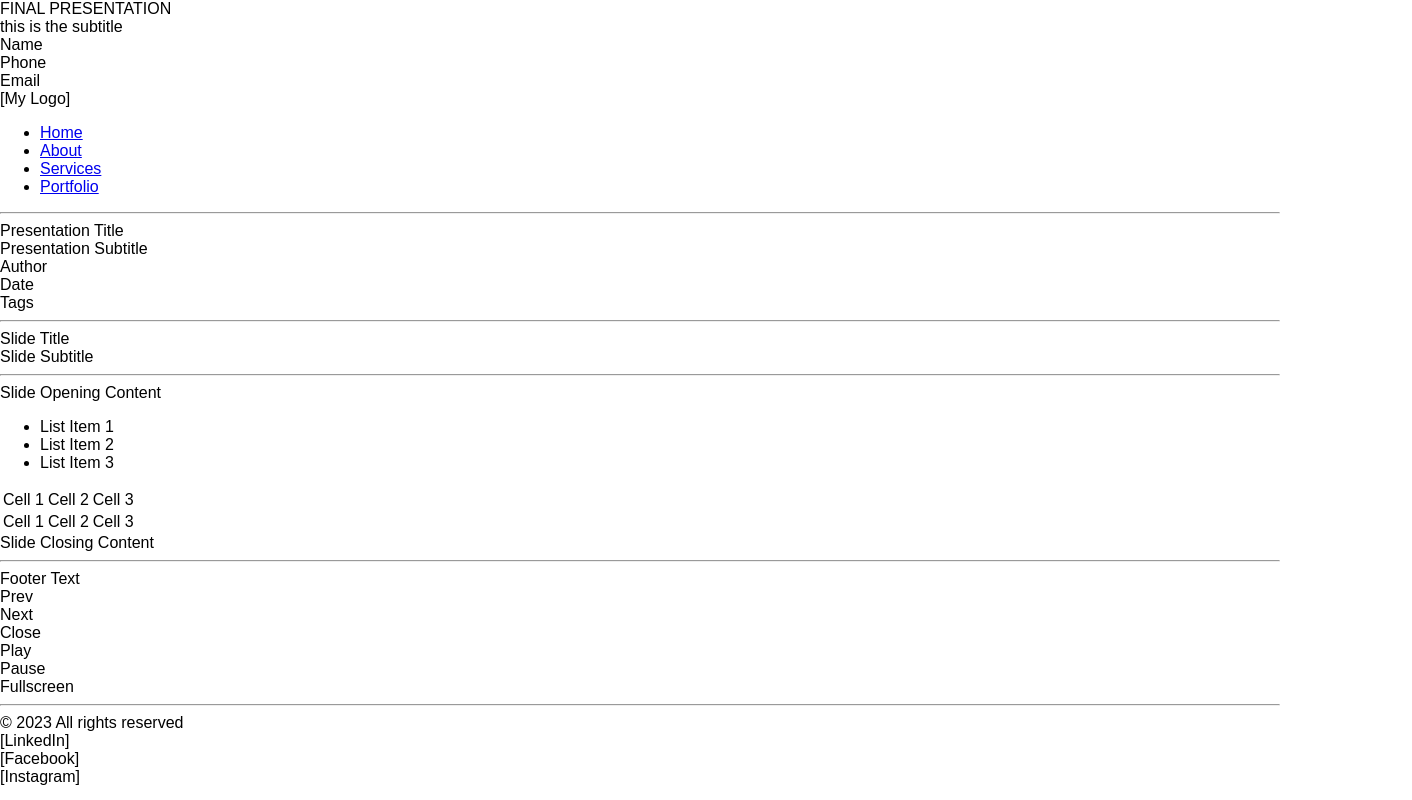
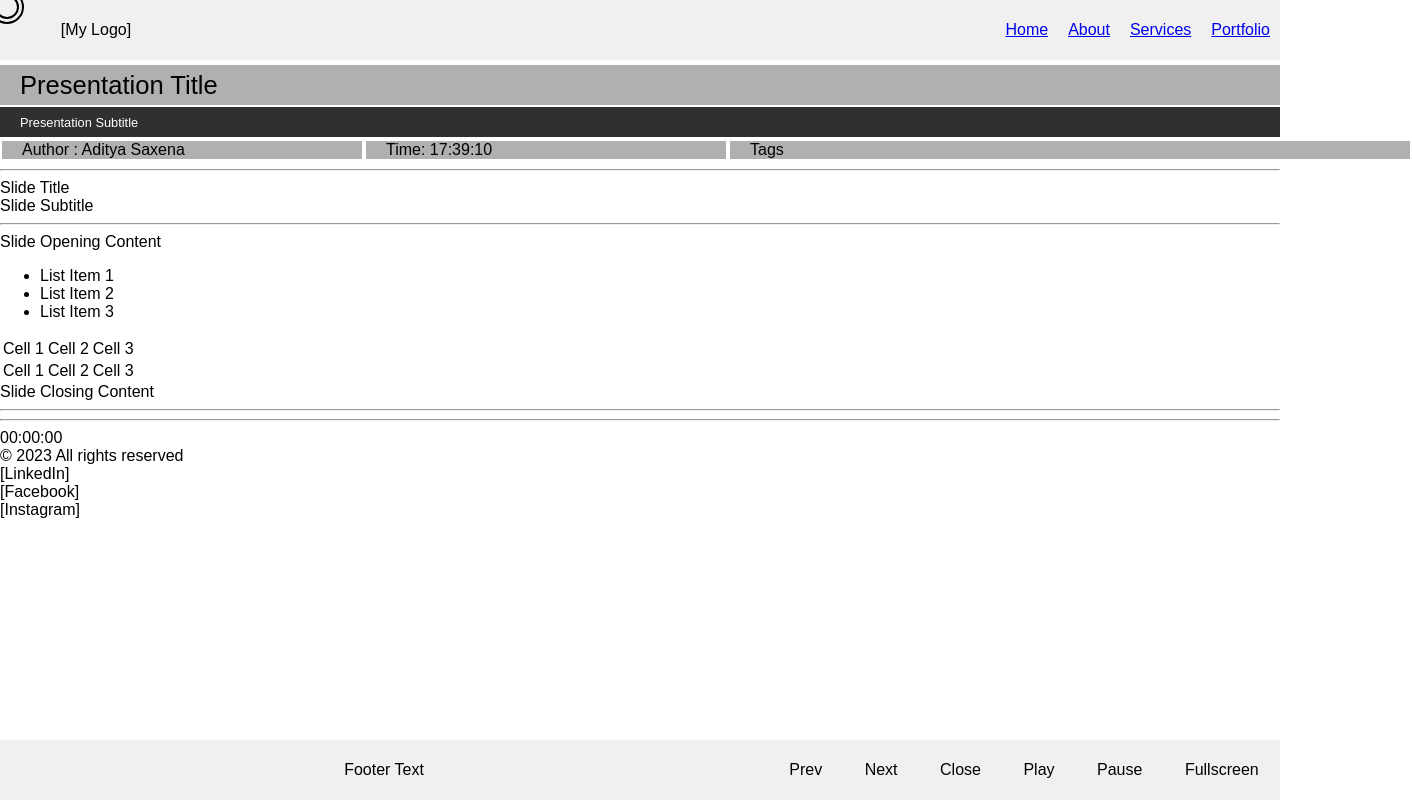
Before and after one commit to mr-saxena-aditya/AnimeJS_Presentation, a website: page index.html in a window 1280 px wide. Both pictures are taken after a click on the link "Home". Shown: the whole page, 1412 px wide, since content can reach past the window. Drawn offline with Linux system fonts and the light colour scheme.

Commit message:
starting cursor effects

```diff
--- a/css/styles.css
+++ b/css/styles.css
@@ -1,13 +1,46 @@
+@import url('https://fonts.googleapis.com/css2?family=Comfortaa:wght@700&family=Montserrat:wght@400;500;600;700;800;900&family=Raleway:wght@100;300&display=swap');
+
 /* Global Styles */
 body {
   margin: 0;
   padding: 0;
   font-family: Arial, sans-serif;
+  cursor: none !important;
 }
 
 /* Classes and IDs */
 .preloader {
   /* Styles for preloader element */
+  display: flex;
+  position: absolute;
+  top: 0;
+  left: 0;
+  width: 90vw;
+  height: 90vh;
+  background-color: #fff;
+  border-left: #000 solid 5vw;
+  border-right: #000 solid 5vw;
+  border-bottom: #000 solid 5vh;
+  border-top: #000 solid 5vh;
+  z-index: 999;
+  justify-content: center;
+  align-items: center;
+  text-align: center;
+  z-index: 999;
+  opacity: 1; /* Set initial opacity to 1 (visible) */
+  transition: opacity 1s ease; /* Add transition for opacity property */
+}
+
+.hide-preloader {
+    opacity: 0;
+    visibility: hidden;
+    transition: opacity 0.5s ease, visibility 0.5s ease;
+  }
+
+/* Add a class to hide the preloader smoothly */
+.preloader .hide {
+    opacity: 0; /* Set opacity to 0 (hidden) */
+    pointer-events: none; /* Disable pointer events on hidden preloader */
   }
 
 .preloader-inner {
@@ -20,14 +53,26 @@ body {
 
 .preloader-title {
   /* Styles for preloader-title element */
+  display: block;
+  font-size: 5vw !important;
+  width: 100%;
+  position: relative;
 }
 
 .preloader-subtitle {
   /* Styles for preloader-subtitle element */
+  display: block;
+  font-size: 2vw !important;
+  width: 100%;
+  position: relative;
 }
 
 .preloader-date {
   /* Styles for preloader-date element */
+  display: block;
+  font-size: 1.5vw !important;
+  width: 100%;
+  position: relative;
 }
 
 .preloader-contact-card {
@@ -40,26 +85,67 @@ body {
 
 .preloader-contact-card-contact {
   /* Styles for preloader-contact-card-contact element */
+  display: flex !important;
 }
 
 .preloader-contact-card-name {
   /* Styles for preloader-contact-card-name element */
+  display: block;
 }
 
 .preloader-contact-card-phone {
   /* Styles for preloader-contact-card-phone element */
+  width: 50%;
+  padding: 10px !important;
+  box-sizing: border-box;
 }
 
 .preloader-contact-card-email {
   /* Styles for preloader-contact-card-email element */
+  width: 50%;
+  padding: 10px !important;
+  box-sizing: border-box;
 }
 
 .preloader-progress {
   /* Styles for preloader-progress element */
 }
 
-  .cursor {
-    /* Styles for cursor element */
+.custom-cursor {
+    width: 30px;
+    height: 30px;
+    border: 2px solid #000;
+    border-radius: 50%;
+    position: fixed;
+    pointer-events: none;
+    z-index: 9999;
+    background-color: transparent;
+    display: flex;
+    justify-content: center;
+    align-items: center;
+  }
+
+  .custom-cursor-inner {
+    width: 20px;
+    height: 20px;
+    border: 2px solid #000;
+    border-radius: 50%;
+    position: fixed;
+    pointer-events: none;
+    z-index: 9999;
+    background-color: transparent;
+    transition: all 0.3s ease-out; /* Add a smooth transition effect */
+  }
+
+  /* Change the size of .custom-cursor-inner when hovering over a link */
+  a:hover .custom-cursor {
+    width: 30px;
+    height: 30px;
+  }
+
+  a:hover .custom-cursor-inner {
+    width: 30px;
+    height: 30px;
   }
 
 .full-screen-menu {
@@ -72,10 +158,27 @@ body {
 
 .navbar {
   /* Styles for navbar element */
+  width: 100vw;
+  height: fit-content;
+  min-height: 60px !important;
+  background-color: #F0F0F0;
+  display: flex;
+  position: fixed;
+  top: 0;
+  left: 0;
+  justify-content: space-between;
+  align-items: center;
 }
 
 .nav-logo {
   /* Styles for nav-logo element */
+  width: 15vw;
+  height: 60px;
+  min-width: 15vw;
+  min-height: 60px;
+  justify-content: space-around;
+  align-items: center;
+  display: flex;
 }
 
 .nav-button {
@@ -84,14 +187,28 @@ body {
 
 .nav-menu {
   /* Styles for nav-menu element */
+  width: 85vw;
+  min-width: 85vw;
+  align-items: center;
+  display: flex;
+
 }
 
 .nav-menu-ul {
   /* Styles for nav-menu-ul element */
+  list-style: none;
+  text-decoration: none;
+  display: flex;
+  width: 85vw;
+  min-width: 300px;
+  justify-content: end;
 }
 
 .nav-menu-li {
   /* Styles for nav-menu-li element */
+  margin-left: 10px;
+  margin-right:10px;
+  text-decoration: none;
 }
 
 .nav-menu-a {
@@ -100,34 +217,78 @@ body {
 
 .presentation {
   /* Styles for presentation element */
+  margin-top: 55px !important;
+  display: block;
 }
 
 .presentation-header {
   /* Styles for presentation-header element */
+  display: block !important;
 }
 
 .presentation-title {
   /* Styles for presentation-title element */
+  display: flex !important;
+  font-family: "Montserrat" sans-serif;
+  font-size: 2vw!important;
+  background-color: #B0B0B0;
+  height: 40px !important;
+  min-height: 40px !important;
+  align-items: center;
+  padding-left: 20px;
+  margin-top: 2px;
+  margin-bottom: 2px;
 }
 
 .presentation-subtitle {
   /* Styles for presentation-subtitle element */
+  display: flex;
+  font-family: "Raleway" sans-serif;
+  font-size: 1vw!important;
+  background-color: #303030;
+  color: #fff;
+  height: 30px !important;
+  min-height: 30px !important;
+  align-items: center;
+  padding-left: 20px;
+  margin-top: 2px;
+  margin-bottom: 2px;
 }
 
 .presentation-metadata {
   /* Styles for presentation-metadata element */
+  display: inline-flex;
 }
 
 .metadata-author {
   /* Styles for metadata-author element */
+  width:25vw;
+  padding-left: 20px;
+  padding-right: 20px;
+  background-color: #B0B0B0;
+  margin: 2px;
 }
 
-  .metadata-date {
-    /* Styles for metadata-date element */
+.metadata-time{
+  /* Styles for metadata-time element */
+  width: 25vw;
+  padding-left: 20px;
+  padding-right: 20px;
+  background-color: #B0B0B0;
+  margin: 2px;
+}
+
+#timeDisplay {
+    display: inline;
 }
 
 .metadata-tags {
   /* Styles for metadata-tags element */
+  width: 50vw;
+  padding-left: 20px;
+  padding-right: 20px;
+  background-color: #B0B0B0;
+  margin: 2px;
 }
 
 .slide {
@@ -192,14 +353,38 @@ body {
 
 .presentation-footer {
   /* Styles for presentation footer element */
+  display: flex !important;
+  position: fixed;
+  bottom: 0;
+  width: 100vw;
+  min-width: 100vw;
+  height: fit-content;
+  min-height: 60px !important;
+  left: 0;
+  background-color: #F0F0F0;
+  opacity: 1;
+  z-index: 998;
 }
 
 .presentation-footer-text {
   /* Styles for presentation footer text element */
+  display: flex;
+  width: 60vw;
+  min-width: 60vw;
+  justify-content: space-around;
+  align-items: center;
 }
 
 .presentation-controls {
   /* Styles for presentation controls element */
+  display: flex;
+  width: 40vw;
+  min-width: 40vw;
+  height: fit-content;
+  min-height: 60px;
+  justify-content: space-around;
+  align-items: center;
+  font-size: medium;
 }
 
 .presentation-controls-prev {
--- a/index.html
+++ b/index.html
@@ -14,13 +14,18 @@
             <div class="preloader-icon"></div>
             <div class="preloader-title">FINAL PRESENTATION</div>
             <div class="preloader-subtitle">this is the subtitle</div>
-            <div class="preloader-date"></div>
+            <hr>
+            <div class="preloader-date">
+                <div id="dateTimeDisplay">00:00:00</div>
+            </div>
+            <hr>
             <div class="preloader-contact-card">
                 <div class="preloader-contact-card-icon"></div>
+                <div class="preloader-contact-card-name">Mr. Aditya Saxena</div>
+                <hr>
                 <div class="preloader-contact-card-contact">
-                    <div class="preloader-contact-card-name">Name</div>
-                    <div class="preloader-contact-card-phone">Phone</div>
-                    <div class="preloader-contact-card-email">Email</div>
+                    <div class="preloader-contact-card-phone">Phone <hr> 4378489595</div>
+                    <div class="preloader-contact-card-email">Email <hr> Mr.Saxena.Aditya@Gmail.com</div>
                 </div>
             </div>
             <div class="preloader-progress">
@@ -29,7 +34,9 @@
 
         </div>
     </div>
-  <div class="cursor"></div>
+  <div class="custom-cursor">
+    <div class="custom-cursor-inner"></div>
+  </div>
   <div class="full-screen-menu"></div>
   <header class="header">
     <nav class="navbar">
@@ -61,8 +68,8 @@
         <div class="presentation-title">Presentation Title</div>
         <div class="presentation-subtitle">Presentation Subtitle</div>
         <div class="presentation-metadata">
-          <div class="metadata-author">Author</div>
-          <div class="metadata-date">Date</div>
+          <div class="metadata-author">Author : Aditya Saxena</div>
+          <div class="metadata-time">Time: <div id="timeDisplay">00:00:00</div></div>
           <div class="metadata-tags">Tags</div>
         </div>
       </div>
@@ -122,6 +129,7 @@
   </main>
   <hr>
   <footer>
+    <div class="timeDisplay">00:00:00</div>
     <div class="copyright">© 2023 All rights reserved</div>
     <div class="social-media">
         <div class="social-media-link">[LinkedIn]</div>
@@ -131,5 +139,6 @@
   </footer>
 
   <script src="js/script.js"></script>
+
 </body>
 </html>
--- a/js/script.js
+++ b/js/script.js
@@ -0,0 +1,59 @@
+// Function to hide the preloader
+function hidePreloader() {
+    const preloader = document.querySelector('.preloader');
+    preloader.classList.add('hide'); // Add the 'hide' class to start the transition
+
+    // After the transition is complete, remove the preloader from the DOM
+    setTimeout(function() {
+      preloader.style.display = 'none';
+    }, 1000); // Set the timeout to 1 second to match the transition duration
+  }
+
+  // Create a preloader animation
+  window.addEventListener('load', function() {
+    const preloader = document.querySelector('.preloader');
+
+    // Hide the preloader after 2 seconds
+    setTimeout(function() {
+      hidePreloader();
+    }, 1000);
+  });
+
+
+// Function to update date and time
+function updateDateTime() {
+    const currentDateTime = new Date();
+    const hours = String(currentDateTime.getHours()).padStart(2, '0');
+    const minutes = String(currentDateTime.getMinutes()).padStart(2, '0');
+    const seconds = String(currentDateTime.getSeconds()).padStart(2, '0');
+    const date = String(currentDateTime.getDate()).padStart(2, '0');
+    const month = String(currentDateTime.getMonth() + 1).padStart(2, '0');
+    const year = currentDateTime.getFullYear();
+
+    const dateTimeDisplay = document.getElementById('dateTimeDisplay');
+    dateTimeDisplay.textContent = `${hours}:${minutes}:${seconds} on ${date}-${month}-${year}`;
+    }
+
+    // Update date and time every second
+    setInterval(updateDateTime, 1000);
+
+// Function to update time
+function updateTime() {
+    const currentDateTime = new Date();
+    const hours = String(currentDateTime.getHours()).padStart(2, '0');
+    const minutes = String(currentDateTime.getMinutes()).padStart(2, '0');
+    const seconds = String(currentDateTime.getSeconds()).padStart(2, '0');
+
+    const dateTimeDisplay = document.getElementById('timeDisplay');
+    dateTimeDisplay.textContent = `${hours}:${minutes}:${seconds}`;
+    }
+
+    // Update date and time every second
+    setInterval(updateTime, 1000);
+
+    // Function to create a custom cursor
+    document.addEventListener('mousemove', (e) => {
+        const cursor = document.querySelector('.custom-cursor');
+        cursor.style.left = (e.pageX - 10) + 'px'; // Adjust the offset based on the circle size
+        cursor.style.top = (e.pageY - 10) + 'px'; // Adjust the offset based on the circle size
+      });
--- a/package.json
+++ b/package.json
@@ -9,6 +9,7 @@
   "author": "Aditya Saxena",
   "license": "MIT",
   "dependencies": {
+    "@fontsource/montserrat": "^5.0.5",
     "bootstrap": "^5.3.0"
   }
 }
```
Also changed, not shown: 1 other file. Lines whose indentation alone changed are shown as unchanged.
